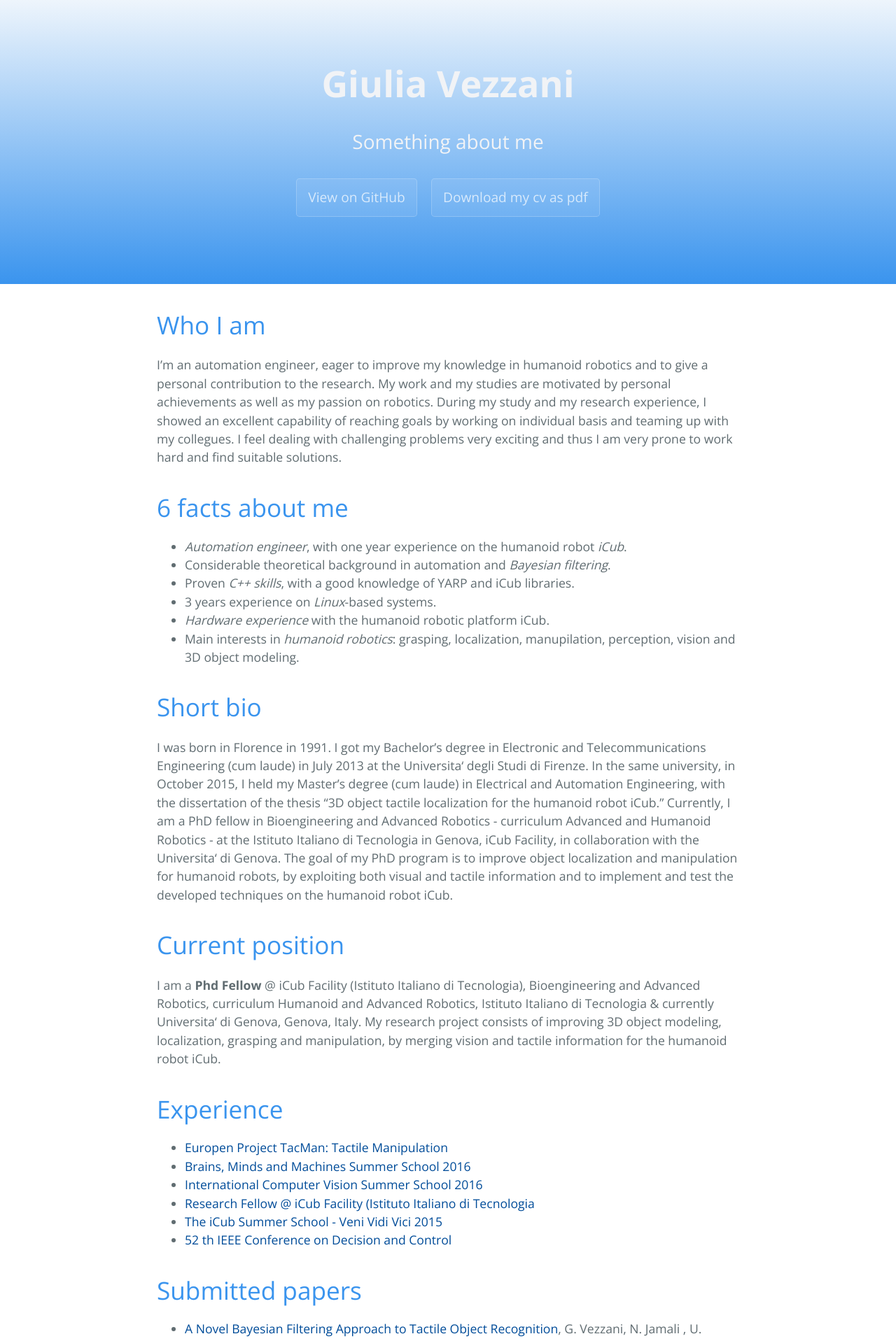
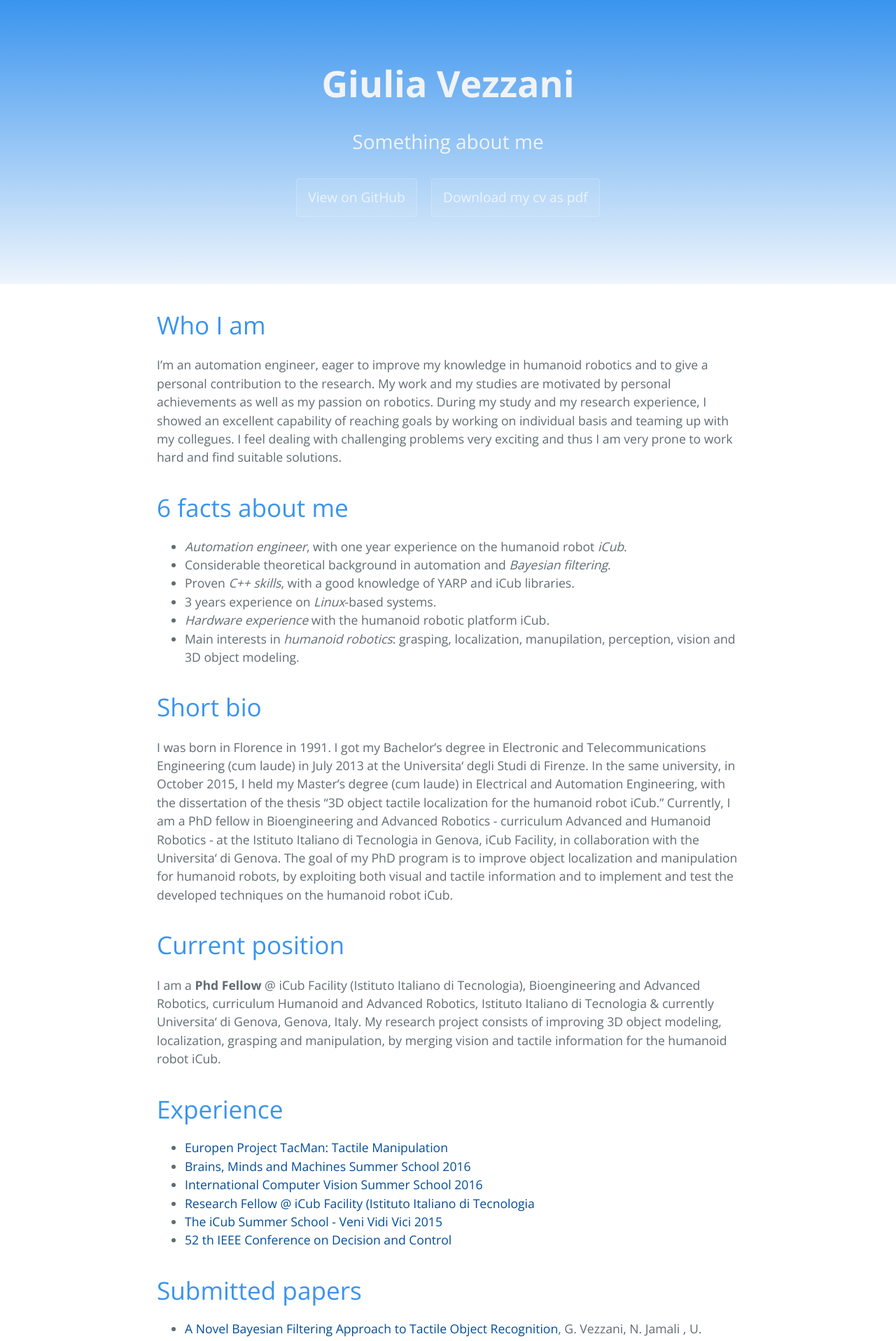
Before and after one commit to giuliavezzani/giuliavezzani_old.github.io, a Jekyll site: the page built from index.md, in a window 1280 px wide. Shown: the top 1917 px of the page at 70% size. Built offline with Jekyll 4.4.1, drawn with Linux system fonts in a browser that asks for light colours; our own code applies the rules of GitHub Pages for plain Markdown files.

Commit message:
Update jekyll-theme-cayman.scss

```diff
--- a/_sass/jekyll-theme-cayman.scss
+++ b/_sass/jekyll-theme-cayman.scss
@@ -91,7 +91,7 @@
   color: $header-heading-color;
   text-align: center;
   background-color: $header-bg-color;
-  background-image: linear-gradient(to bottom, $header-bg-color-secondary, $header-bg-color);
+  background-image: linear-gradient(to top, $header-bg-color-secondary, $header-bg-color);
 
   @include large {
     padding: 5rem 6rem;
```
